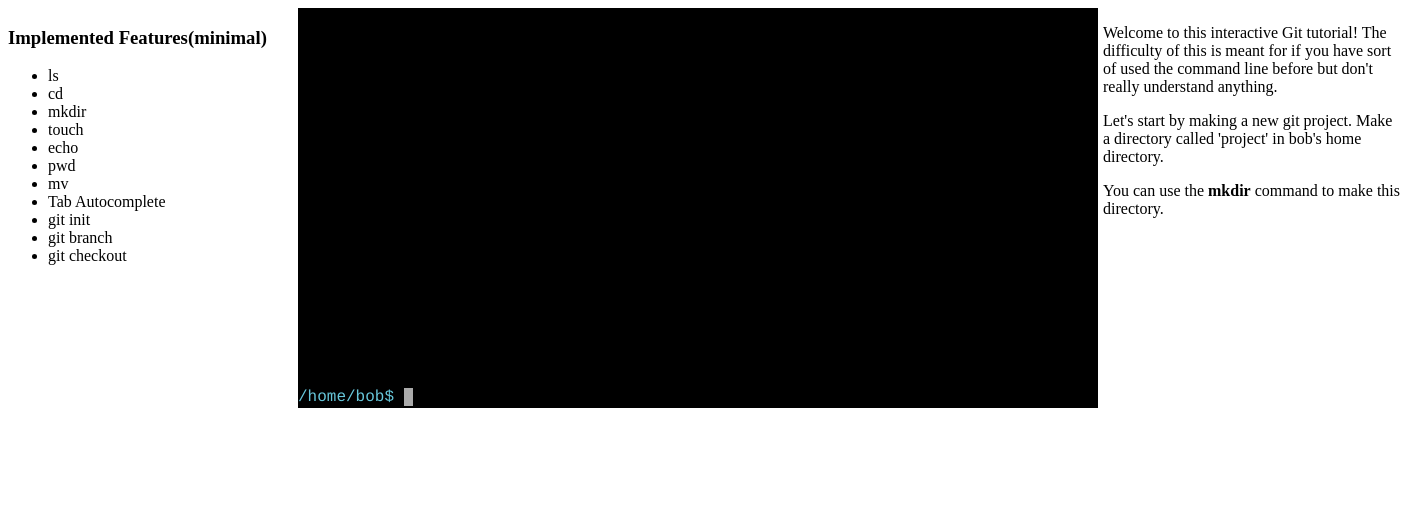
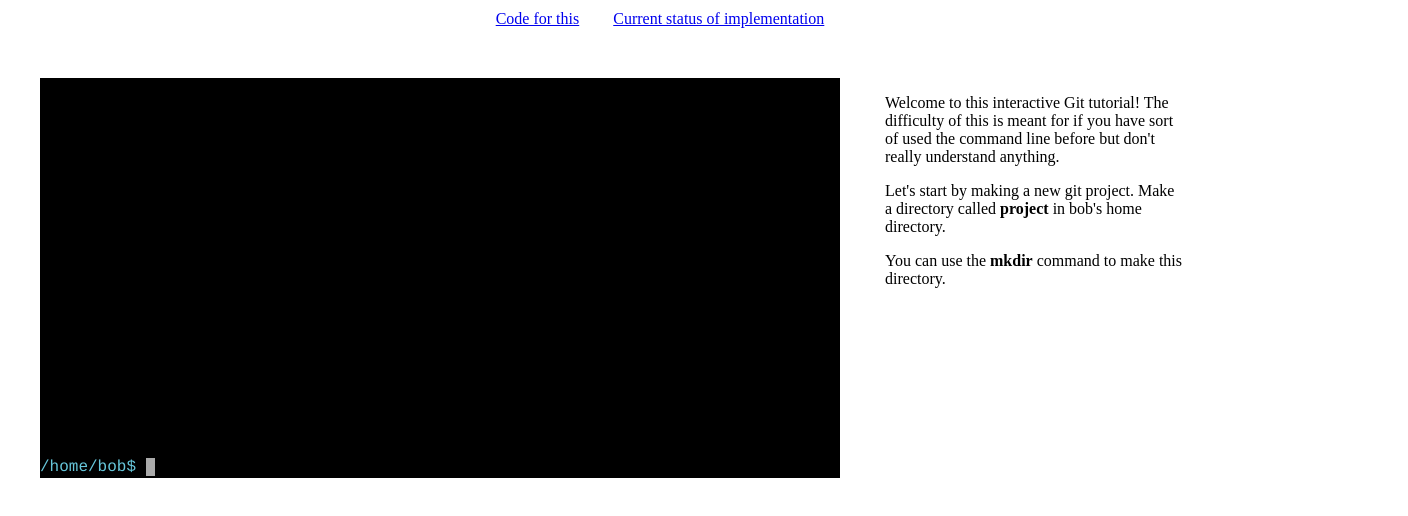
Before and after one commit to messiahwang/GitSimulation, a plain HTML site: page index.html in a window 1280 px wide. Shown: the whole page, 1408 px wide, since content can reach past the window. Drawn offline with nearby package versions, Linux system fonts and the light colour scheme.

Commit message:
Visual Overhaul
- Feature list is on another page
- Some margins to space everything
- Link to the repo

```diff
--- a/index.html
+++ b/index.html
@@ -8,22 +8,14 @@
     <title>Interactive Git Tutorial</title>
   </head>
   <body>
+      <div id="top_pane">
+        <ul>
+          <li><a href="https://github.com/DavidMah/GitSimulation">Code for this</a></li>
+          <li><a href="about.html" target="_blank">Current status of implementation</a></li>
+        <ul>
+      </div>
     <div id="browser">
       <div id="info">
-        <h3>Implemented Features(minimal)</h3>
-        <ul>
-          <li>ls</li>
-          <li>cd</li>
-          <li>mkdir</li>
-          <li>touch</li>
-          <li>echo</i>
-          <li>pwd</li>
-          <li>mv</li>
-          <li>Tab Autocomplete</li>
-          <li>git init</li>
-          <li>git branch</li>
-          <li>git checkout</li>
-        </ul>
       </div>
       <table id="terminal" border="0" cellspacing="0" cellpadding="0">
         <tr id="tl1"  class="terminal_line" height=20><td></td></tr>
--- a/style.css
+++ b/style.css
@@ -2,9 +2,9 @@ body {
 }
 
 #browser {
-  width:  1400px;
+  width:  1200px;
   height: 400px;
-  margin: auto auto auto auto;
+  margin: 50px auto auto auto;
   /* background-color: Black;*/
 }
 
@@ -28,13 +28,28 @@ body {
 
 #instructions{
   width: 300px;
-  margin-left: 5px;
+  margin-left: 45px;
 }
 
 #info, #terminal, #instructions {
   float: left;
 }
 
+#top_pane {
+  margin:     10px auto auto auto;
+  width:      400px;
+  text-align: center;
+}
+
+ul {
+  list-style: none;
+}
+
+li {
+  display: inline;
+  margin: 0px 15px 0px 15px;
+}
+
 #readline_cursor {
   background-color: #AAAAAA;
 }
```
Also changed, not shown: about.html (added, +23 -0 lines), lib/observer.js, 1 other file.
